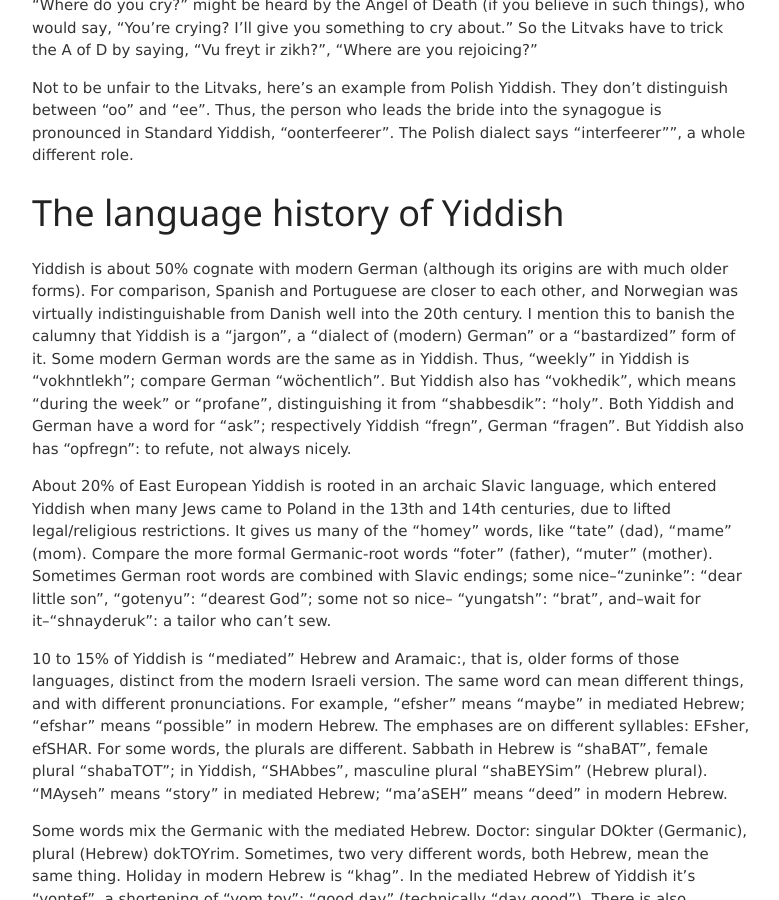
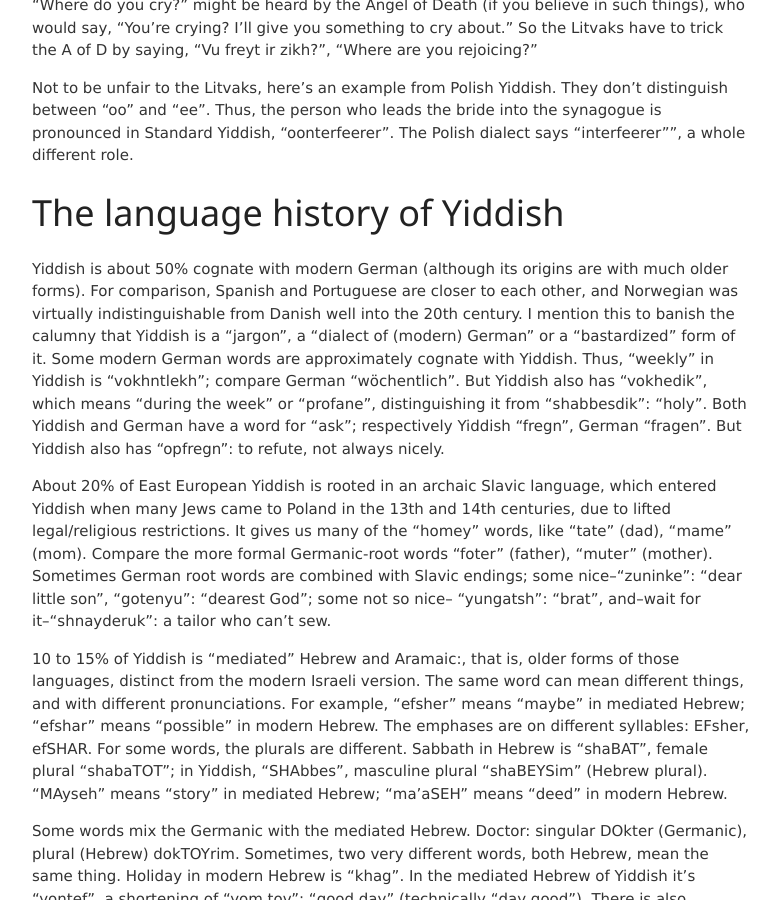
Before and after one commit to jvmallow/jvmallow.github.io, a Jekyll site: the page built from _posts/2025-05-31-Yiddish.md, in a window 1280 px wide and 900 px high, scrolled down 1581 px. Shown: the whole window, without its empty margins (248-1027 px from the left). Built offline with Jekyll 4.4.1, drawn with Linux system fonts in a browser that asks for light colours; a script that is not in the unit is left out.

Commit message:
Update 2025-05-31-Yiddish.md

```diff
--- a/_posts/2025-05-31-Yiddish.md
+++ b/_posts/2025-05-31-Yiddish.md
@@ -25,7 +25,7 @@ Not to be unfair to the Litvaks, here's an example from Polish Yiddish. They don
 
 # The language history of Yiddish
 
-Yiddish is about 50% cognate with modern German (although its origins are with much older forms). For comparison, Spanish and Portuguese are closer to each other, and Norwegian was virtually indistinguishable from Danish well into the 20th century. I mention this to banish the calumny that Yiddish is a "jargon", a "dialect of (modern) German" or a "bastardized" form of it. Some modern German words are the same as in Yiddish. Thus, "weekly" in Yiddish is "vokhntlekh"; compare German "wöchentlich". But Yiddish also has "vokhedik", which means "during the week" or "profane", distinguishing it from "shabbesdik": "holy". Both Yiddish and German have a word for "ask"; respectively Yiddish "fregn", German "fragen". But Yiddish also has "opfregn": to refute, not always nicely.
+Yiddish is about 50% cognate with modern German (although its origins are with much older forms). For comparison, Spanish and Portuguese are closer to each other, and Norwegian was virtually indistinguishable from Danish well into the 20th century. I mention this to banish the calumny that Yiddish is a "jargon", a "dialect of (modern) German" or a "bastardized" form of it. Some modern German words are approximately cognate with Yiddish. Thus, "weekly" in Yiddish is "vokhntlekh"; compare German "wöchentlich". But Yiddish also has "vokhedik", which means "during the week" or "profane", distinguishing it from "shabbesdik": "holy". Both Yiddish and German have a word for "ask"; respectively Yiddish "fregn", German "fragen". But Yiddish also has "opfregn": to refute, not always nicely.
 
 About 20% of East European Yiddish is rooted in an archaic Slavic language, which entered Yiddish when many Jews came to Poland in the 13th and 14th centuries, due to lifted legal/religious restrictions.  It gives us many of the "homey" words, like "tate" (dad), "mame" (mom). Compare the more formal Germanic-root words "foter" (father), "muter" (mother).   Sometimes German root words are combined with Slavic endings; some nice--"zuninke": "dear little son", "gotenyu": "dearest God"; some not so nice-- "yungatsh": "brat", and--wait for it--"shnayderuk": a tailor who can't sew.
 
```
